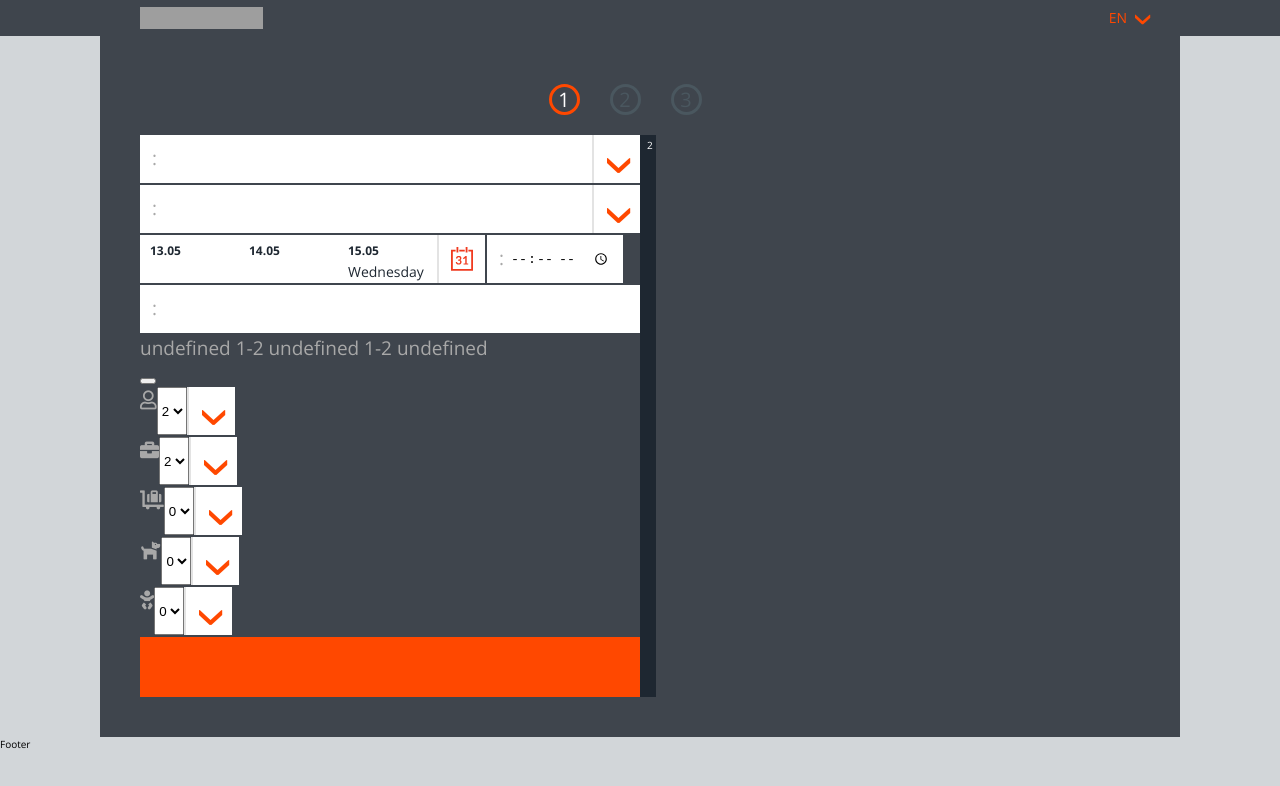
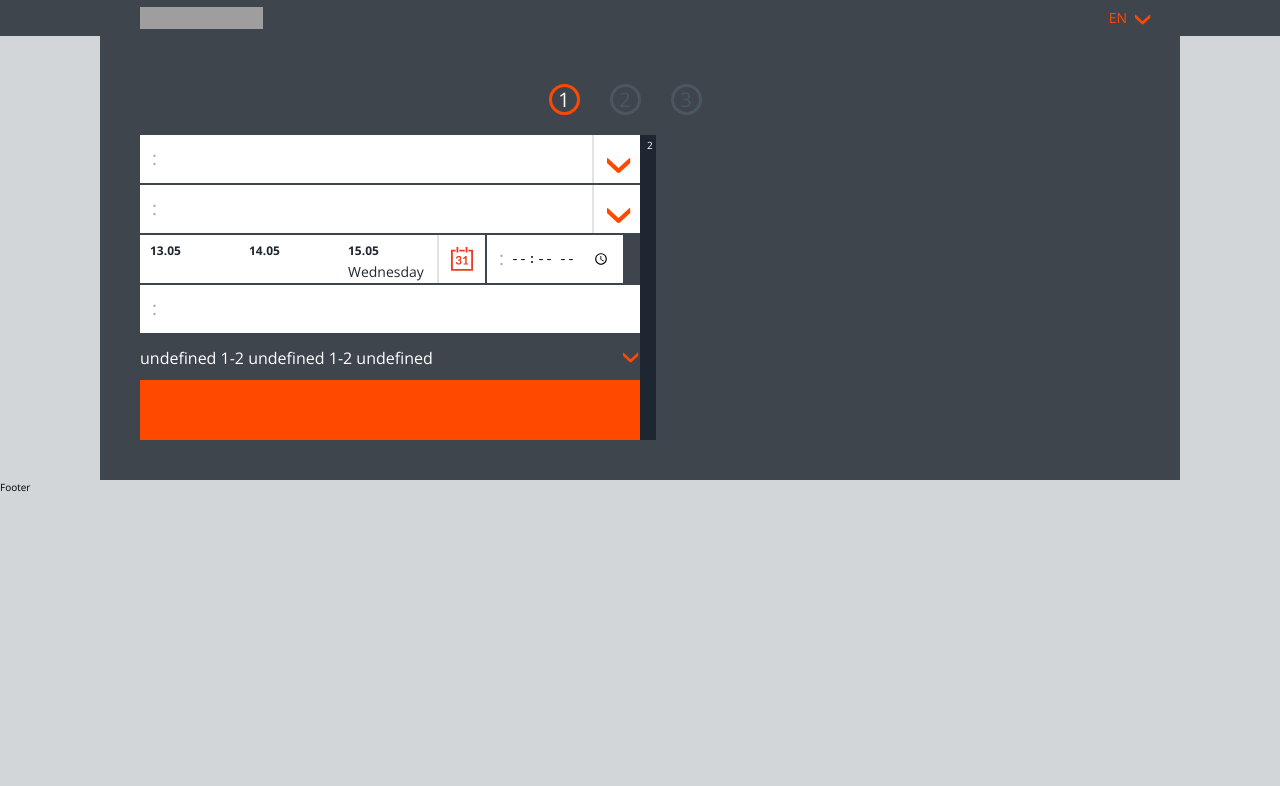
Before and after one commit to iambro/booking-process, a React (Create React App) app: page / in a window 1280 px wide. Shown: the top 786 px of the page. Built offline with nearby package versions, Linux system fonts and the light colour scheme; no server answers; grey boxes are pictures that could not be loaded.

Commit message:
Style ContentBoxAdditional

```diff
--- a/src/components/CSS/index.css
+++ b/src/components/CSS/index.css
@@ -131,6 +131,102 @@ li {
 .summary {
   background-color: #1e2731;
   color: #ffffff; }
+
+.form-advanced {
+  display: -webkit-box;
+  display: -ms-flexbox;
+  display: flex;
+  -ms-flex-wrap: wrap;
+  flex-wrap: wrap; }
+  .form-advanced-description {
+    width: 100%;
+    -webkit-box-sizing: border-box;
+    box-sizing: border-box;
+    height: 4.5rem;
+    padding: 1rem 0;
+    font-size: 1.6rem;
+    line-height: 2.6rem;
+    color: #ffffff;
+    display: -webkit-box;
+    display: -ms-flexbox;
+    display: flex;
+    -webkit-box-pack: justify;
+    -ms-flex-pack: justify;
+    justify-content: space-between;
+    -webkit-box-align: center;
+    -ms-flex-align: center;
+    align-items: center; }
+  .form-advanced-button {
+    font-size: 1.6rem;
+    line-height: 2.6rem;
+    color: #ff4800;
+    background-color: #3f454d;
+    border: none;
+    outline: none;
+    margin-right: 1rem;
+    cursor: pointer; }
+    .form-advanced-button span:after {
+      background: none;
+      content: "\203a";
+      display: inline-block;
+      font-weight: 300;
+      margin: auto 0;
+      -webkit-transform-origin: center center;
+      -ms-transform-origin: center center;
+      transform-origin: center center;
+      -webkit-transition: all 0.35s ease-in-out;
+      -o-transition: all 0.35s ease-in-out;
+      transition: all 0.35s ease-in-out;
+      direction: ltr;
+      -webkit-transform: rotateZ(90deg);
+      -ms-transform: rotate(90deg);
+      transform: rotateZ(90deg);
+      font-size: 3.9rem;
+      height: 1.9rem;
+      line-height: 1rem;
+      width: 1.1rem;
+      right: 1rem;
+      bottom: 0;
+      top: 0;
+      position: relative;
+      right: -10px;
+      top: 2px; }
+  .form-advanced-options {
+    display: -webkit-box;
+    display: -ms-flexbox;
+    display: flex;
+    -ms-flex-wrap: wrap;
+    flex-wrap: wrap;
+    padding-bottom: 1.5rem; }
+    .form-advanced-options .form-group {
+      width: 16.5rem;
+      height: 4.8rem;
+      -webkit-box-sizing: border-box;
+      box-sizing: border-box;
+      margin: 0 0.2rem 0.2rem 0;
+      text-align: center; }
+      .form-advanced-options .form-group:nth-child(3) {
+        margin: 0 0 0.2rem 0; }
+      .form-advanced-options .form-group-label {
+        width: 4.8rem;
+        line-height: 4.8rem;
+        -webkit-box-sizing: border-box;
+        box-sizing: border-box;
+        background-color: #ffffff; }
+      .form-advanced-options .form-group-input {
+        -webkit-box-flex: 2;
+        -ms-flex: 2;
+        flex: 2;
+        border: none;
+        -webkit-appearance: none;
+        -moz-appearance: none;
+        appearance: none;
+        outline: none;
+        cursor: pointer;
+        color: #4a575f;
+        font-size: 1.9rem;
+        line-height: 4.8rem;
+        padding-left: 3rem; }
 
 .content-box {
   font-size: 1.9rem;
@@ -310,6 +406,102 @@ li {
   background-color: #1e2731;
   color: #ffffff; }
 
+.form-advanced {
+  display: -webkit-box;
+  display: -ms-flexbox;
+  display: flex;
+  -ms-flex-wrap: wrap;
+  flex-wrap: wrap; }
+  .form-advanced-description {
+    width: 100%;
+    -webkit-box-sizing: border-box;
+    box-sizing: border-box;
+    height: 4.5rem;
+    padding: 1rem 0;
+    font-size: 1.6rem;
+    line-height: 2.6rem;
+    color: #ffffff;
+    display: -webkit-box;
+    display: -ms-flexbox;
+    display: flex;
+    -webkit-box-pack: justify;
+    -ms-flex-pack: justify;
+    justify-content: space-between;
+    -webkit-box-align: center;
+    -ms-flex-align: center;
+    align-items: center; }
+  .form-advanced-button {
+    font-size: 1.6rem;
+    line-height: 2.6rem;
+    color: #ff4800;
+    background-color: #3f454d;
+    border: none;
+    outline: none;
+    margin-right: 1rem;
+    cursor: pointer; }
+    .form-advanced-button span:after {
+      background: none;
+      content: "\203a";
+      display: inline-block;
+      font-weight: 300;
+      margin: auto 0;
+      -webkit-transform-origin: center center;
+      -ms-transform-origin: center center;
+      transform-origin: center center;
+      -webkit-transition: all 0.35s ease-in-out;
+      -o-transition: all 0.35s ease-in-out;
+      transition: all 0.35s ease-in-out;
+      direction: ltr;
+      -webkit-transform: rotateZ(90deg);
+      -ms-transform: rotate(90deg);
+      transform: rotateZ(90deg);
+      font-size: 3.9rem;
+      height: 1.9rem;
+      line-height: 1rem;
+      width: 1.1rem;
+      right: 1rem;
+      bottom: 0;
+      top: 0;
+      position: relative;
+      right: -10px;
+      top: 2px; }
+  .form-advanced-options {
+    display: -webkit-box;
+    display: -ms-flexbox;
+    display: flex;
+    -ms-flex-wrap: wrap;
+    flex-wrap: wrap;
+    padding-bottom: 1.5rem; }
+    .form-advanced-options .form-group {
+      width: 16.5rem;
+      height: 4.8rem;
+      -webkit-box-sizing: border-box;
+      box-sizing: border-box;
+      margin: 0 0.2rem 0.2rem 0;
+      text-align: center; }
+      .form-advanced-options .form-group:nth-child(3) {
+        margin: 0 0 0.2rem 0; }
+      .form-advanced-options .form-group-label {
+        width: 4.8rem;
+        line-height: 4.8rem;
+        -webkit-box-sizing: border-box;
+        box-sizing: border-box;
+        background-color: #ffffff; }
+      .form-advanced-options .form-group-input {
+        -webkit-box-flex: 2;
+        -ms-flex: 2;
+        flex: 2;
+        border: none;
+        -webkit-appearance: none;
+        -moz-appearance: none;
+        appearance: none;
+        outline: none;
+        cursor: pointer;
+        color: #4a575f;
+        font-size: 1.9rem;
+        line-height: 4.8rem;
+        padding-left: 3rem; }
+
 .content-box {
   font-size: 1.9rem;
   line-height: 2.6rem;
--- a/src/components/ContentBox.js
+++ b/src/components/ContentBox.js
@@ -127,14 +127,14 @@ class ContentBox extends Component {
               onChange={this.props.handleInputs}
             />
           </div>
-          <div className="form-advanced">
+
           <ContentBoxAdditional
             content={content}
             form={form}
             isHidden={isHidden}
             handleIsHidden={this.handleIsHidden}
           />
-          </div>
+
           <button className="form-button" onClick={this.handleButton}>
             {content.startBooking}
           </button>
--- a/src/components/ContentBoxAdditional.js
+++ b/src/components/ContentBoxAdditional.js
@@ -2,7 +2,7 @@ import React from "react";
 import { Options } from "./Options";
 
 const openStyle = {
-  display: "block"
+  display: "flex"
 };
 
 const closeStyle = {
@@ -29,7 +29,7 @@ const ContentBoxAdditional = props => {
   }
 
   return (
-    <>
+    <div className="form-advanced">
       <div className="form-advanced-description">
         <p className="form-advanced-decription-text">
           {`${
@@ -39,16 +39,16 @@ const ContentBoxAdditional = props => {
           }`}
         </p>
         <button className="form-advanced-button" onClick={handleIsHidden}>
-          {isHidden ? content.more : content.hide}
+          <span>{isHidden ? content.more : content.hide}</span>
         </button>
       </div>
-      <div className="form-advanced-options">
+      <div className="form-advanced-options" style={isHidden ? closeStyle : openStyle}>
         <div className="form-group">
-          <label>
+          <label className="form-group-label">
             <i className="far fa-user" />
           </label>
           <select
-            className="form-input-select"
+            className="form-group-input"
             name="passengers"
             defaultValue="2"
           >
@@ -57,11 +57,11 @@ const ContentBoxAdditional = props => {
           <span className="form-arrow" />
         </div>
         <div className="form-group">
-          <label>
+          <label className="form-group-label">
             <i className="fas fa-briefcase" />
           </label>
           <select
-            className="form-input-select"
+            className="form-group-input"
             name="luggages"
             defaultValue="2"
           >
@@ -70,11 +70,11 @@ const ContentBoxAdditional = props => {
           <span className="form-arrow" />
         </div>
         <div className="form-group">
-          <label>
+          <label className="form-group-label">
             <i className="fas fa-luggage-cart" />
           </label>
           <select
-            className="form-input-select"
+            className="form-group-input"
             name="sportLuggages"
             defaultValue="0"
           >
@@ -83,20 +83,20 @@ const ContentBoxAdditional = props => {
           <span className="form-arrow" />
         </div>
         <div className="form-group">
-          <label>
+          <label className="form-group-label">
             <i className="fas fa-dog" />
           </label>
-          <select className="form-input-select" name="animals" defaultValue="0">
+          <select className="form-group-input" name="animals" defaultValue="0">
             <Options min={0} max={5} />
           </select>
           <span className="form-arrow" />
         </div>
         <div className="form-group">
-          <label>
+          <label className="form-group-label">
             <i className="fas fa-baby" />
           </label>
           <select
-            className="form-input-select"
+            className="form-group-input"
             name="childrenSeats"
             defaultValue="0"
           >
@@ -105,7 +105,7 @@ const ContentBoxAdditional = props => {
           <span className="form-arrow" />
         </div>
       </div>
-    </>
+    </div>
   );
 };
 
--- a/src/components/SCSS/ContentBoxAdditional.scss
+++ b/src/components/SCSS/ContentBoxAdditional.scss
@@ -1 +1,90 @@
 @import "Options";
+
+.form-advanced {
+  display: flex;
+  flex-wrap: wrap;
+
+  &-description {
+    width: 100%;
+    box-sizing: border-box;
+    height: 4.5rem;
+    padding: 1rem 0;
+    font-size: 1.6rem;
+    line-height: 2.6rem;
+    color: $white;
+
+    display: flex;
+    justify-content: space-between;
+    align-items: center;
+  }
+
+  &-button {
+    font-size: 1.6rem;
+    line-height: 2.6rem;
+    color: $orange;
+    background-color: $gray-main;
+    border: none;
+    outline: none;
+    margin-right: 1rem;
+    cursor: pointer;
+
+    span:after {
+      background: none;
+      content: "\203a";
+      display: inline-block;
+      font-weight: 300;
+      margin: auto 0;
+      transform-origin: center center;
+      transition: all 0.35s ease-in-out;
+      direction: ltr;
+      transform: rotateZ(90deg);
+      font-size: 3.9rem;
+      height: 1.9rem;
+      line-height: 1rem;
+      width: 1.1rem;
+      right: 1rem;
+      bottom: 0;
+      top: 0;
+      position: relative;
+      right: -10px;
+      top: 2px;
+    }
+  }
+
+  &-options {
+    display: flex;
+    flex-wrap: wrap;
+    padding-bottom: 1.5rem;
+
+    .form-group {
+      width: 16.5rem;
+      height: 4.8rem;
+      box-sizing: border-box;
+      margin: 0 0.2rem 0.2rem 0;
+      text-align: center;
+
+      &:nth-child(3){
+          margin: 0 0 0.2rem 0;
+      }
+
+      &-label {
+        width: 4.8rem;
+        line-height: 4.8rem;
+        box-sizing: border-box;
+        background-color: $white;
+      }
+
+      &-input{
+          flex: 2;
+          border: none;
+          appearance: none;
+          outline: none;
+          cursor: pointer;
+          color: $gray-light;
+          font-size: 1.9rem;
+          line-height: 4.8rem;
+          padding-left: 3rem;
+      }
+    }
+  }
+}
```
Lines whose indentation alone changed are shown as unchanged.
